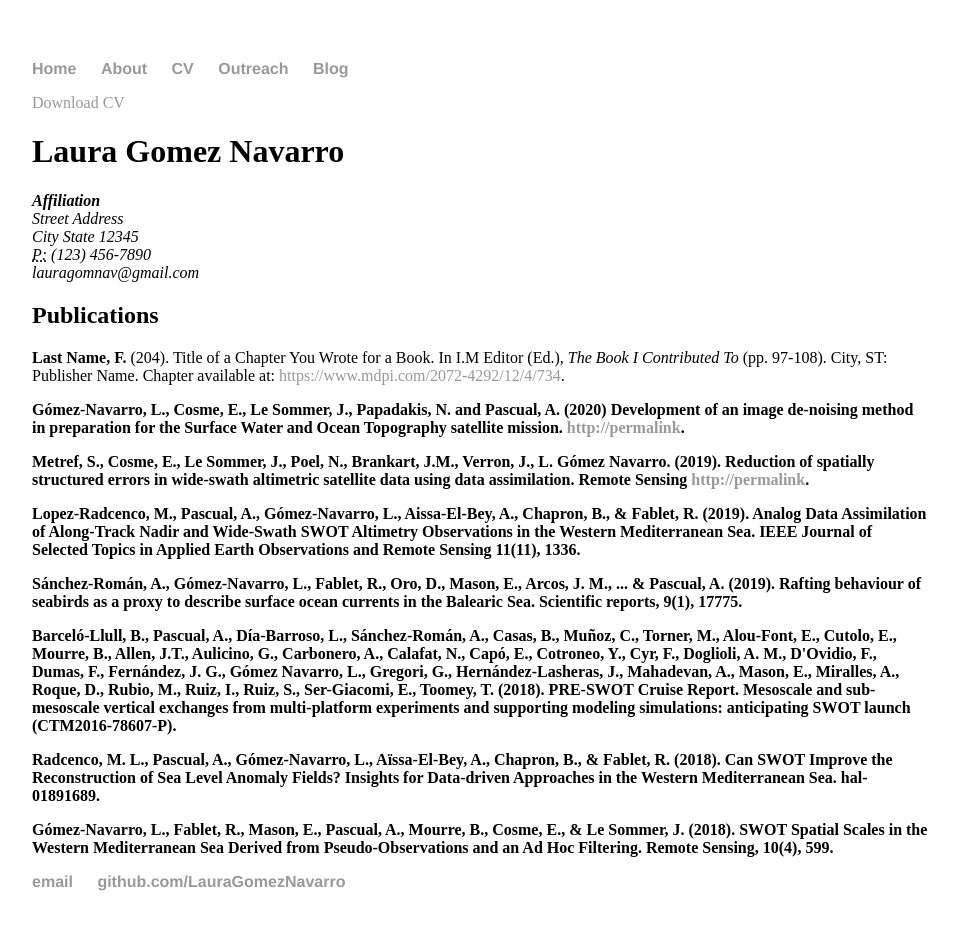
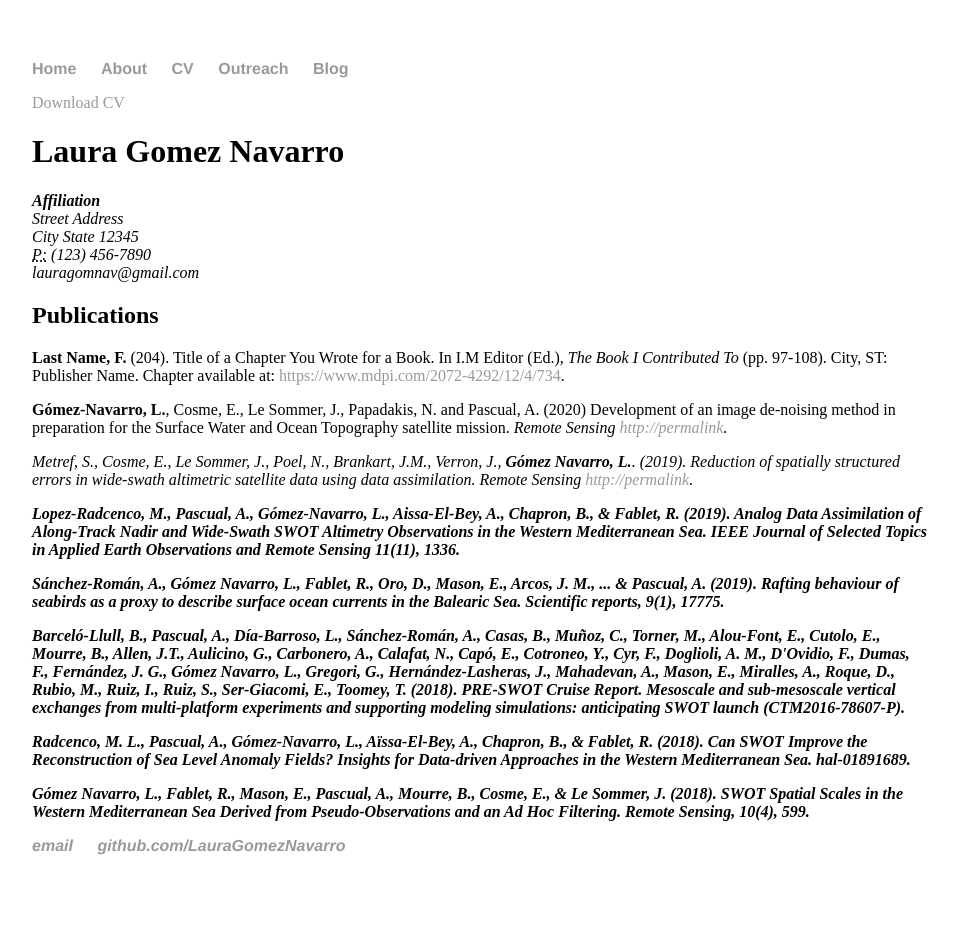
Before and after one commit to LauraGomezNavarro/LauraGomezNavarro.github.io, a Jekyll site: the page built from cv/index.html, in a window 1280 px wide. Shown: the whole page, without its empty margins (160-1118 px from the left). Built offline with Jekyll 4.4.1, drawn with Linux system fonts in a browser that asks for light colours; after the commit the page ends 915 px from its top, so only the background shows below that.

Commit message:
Update index.html

```diff
--- a/cv/index.html
+++ b/cv/index.html
@@ -19,19 +19,19 @@
 					<p><strong>Last Name, F.</strong> (204). Title of a Chapter You Wrote for a Book. In I.M Editor (Ed.), <em>The Book I Contributed To</em> (pp. 97-108). City, ST: Publisher Name. Chapter available at: <a href="#">https://www.mdpi.com/2072-4292/12/4/734</a>.
 
 
-					<p><strong>Gómez-Navarro, L., Cosme, E., Le Sommer, J., Papadakis, N. and Pascual, A. (2020) Development of an image de-noising method in preparation for the Surface Water and Ocean Topography satellite mission. <a href="#">http://permalink</a>.
+					<p><strong>Gómez-Navarro, L.</strong>, Cosme, E., Le Sommer, J., Papadakis, N. and Pascual, A. (2020) Development of an image de-noising method in preparation for the Surface Water and Ocean Topography satellite mission. <em>Remote Sensing<em> <a href="#">http://permalink</a>.
 
-					<p><strong>Metref, S., Cosme, E., Le Sommer, J., Poel, N., Brankart, J.M., Verron, J., L. Gómez Navarro. (2019). Reduction of spatially structured errors in wide-swath altimetric satellite data using data assimilation. Remote Sensing <a href="#">http://permalink</a>.
+					<p>Metref, S., Cosme, E., Le Sommer, J., Poel, N., Brankart, J.M., Verron, J., <strong>Gómez Navarro, L.</strong>. (2019). Reduction of spatially structured errors in wide-swath altimetric satellite data using data assimilation. <em>Remote Sensing<em> <a href="#">http://permalink</a>.
 
-					<p><strong>Lopez-Radcenco, M., Pascual, A., Gómez-Navarro, L., Aissa-El-Bey, A., Chapron, B., & Fablet, R. (2019). Analog Data Assimilation of Along-Track Nadir and Wide-Swath SWOT Altimetry Observations in the Western Mediterranean Sea. IEEE Journal of Selected Topics in Applied Earth Observations and Remote Sensing 11(11), 1336.
+					<p><strong>Lopez-Radcenco, M., Pascual, A., Gómez-Navarro, L., Aissa-El-Bey, A., Chapron, B., & Fablet, R. (2019). Analog Data Assimilation of Along-Track Nadir and Wide-Swath SWOT Altimetry Observations in the Western Mediterranean Sea. <em>IEEE Journal of Selected Topics in Applied Earth Observations and Remote Sensing<em> 11(11), 1336.
 
-					<p><strong>Sánchez-Román, A., Gómez-Navarro, L., Fablet, R., Oro, D., Mason, E., Arcos, J. M., ... & Pascual, A. (2019). Rafting behaviour of seabirds as a proxy to describe surface ocean currents in the Balearic Sea. Scientific reports, 9(1), 17775.
+					<p>Sánchez-Román, A., <strong>Gómez Navarro, L.</strong>, Fablet, R., Oro, D., Mason, E., Arcos, J. M., ... & Pascual, A. (2019). Rafting behaviour of seabirds as a proxy to describe surface ocean currents in the Balearic Sea. <em>Scientific reports<em>, 9(1), 17775.
 
-					<p><strong>Barceló-Llull, B., Pascual, A., Día-Barroso, L., Sánchez-Román, A., Casas, B., Muñoz, C., Torner, M., Alou-Font, E., Cutolo, E., Mourre, B., Allen, J.T., Aulicino, G., Carbonero, A., Calafat, N., Capó, E., Cotroneo, Y., Cyr, F., Doglioli, A. M., D'Ovidio, F., Dumas, F., Fernández, J. G., Gómez Navarro, L., Gregori, G., Hernández-Lasheras, J., Mahadevan, A., Mason, E., Miralles, A., Roque, D., Rubio, M., Ruiz, I., Ruiz, S., Ser-Giacomi, E., Toomey, T. (2018). PRE-SWOT Cruise Report. Mesoscale and sub-mesoscale vertical exchanges from multi-platform experiments and supporting modeling simulations: anticipating SWOT launch (CTM2016-78607-P).
+					<p>Barceló-Llull, B., Pascual, A., Día-Barroso, L., Sánchez-Román, A., Casas, B., Muñoz, C., Torner, M., Alou-Font, E., Cutolo, E., Mourre, B., Allen, J.T., Aulicino, G., Carbonero, A., Calafat, N., Capó, E., Cotroneo, Y., Cyr, F., Doglioli, A. M., D'Ovidio, F., Dumas, F., Fernández, J. G., Gómez Navarro, L., Gregori, G., Hernández-Lasheras, J., Mahadevan, A., Mason, E., Miralles, A., Roque, D., Rubio, M., Ruiz, I., Ruiz, S., Ser-Giacomi, E., Toomey, T. (2018). PRE-SWOT Cruise Report. Mesoscale and sub-mesoscale vertical exchanges from multi-platform experiments and supporting modeling simulations: anticipating SWOT launch (CTM2016-78607-P).
 
-					<p><strong>Radcenco, M. L., Pascual, A., Gómez-Navarro, L., Aïssa-El-Bey, A., Chapron, B., & Fablet, R. (2018). Can SWOT Improve the Reconstruction of Sea Level Anomaly Fields? Insights for Data-driven Approaches in the Western Mediterranean Sea. hal-01891689.
+					<p>Radcenco, M. L., Pascual, A., Gómez-Navarro, L., Aïssa-El-Bey, A., Chapron, B., & Fablet, R. (2018). Can SWOT Improve the Reconstruction of Sea Level Anomaly Fields? Insights for Data-driven Approaches in the Western Mediterranean Sea. hal-01891689.
 
-					<p><strong>Gómez-Navarro, L., Fablet, R., Mason, E., Pascual, A., Mourre, B., Cosme, E., & Le Sommer, J. (2018). SWOT Spatial Scales in the Western Mediterranean Sea Derived from Pseudo-Observations and an Ad Hoc Filtering. Remote Sensing, 10(4), 599.
+					<p><strong>Gómez Navarro, L.</strong>, Fablet, R., Mason, E., Pascual, A., Mourre, B., Cosme, E., & Le Sommer, J. (2018). SWOT Spatial Scales in the Western Mediterranean Sea Derived from Pseudo-Observations and an Ad Hoc Filtering. <em>Remote Sensing<em>, 10(4), 599.
 
 
 
```
